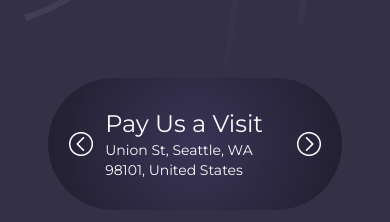
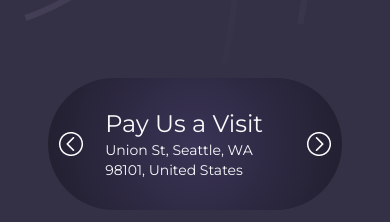
Before and after one commit to EvaldasP/hydra-landing-page, an Angular app: page / in a window 390 px wide. Shown: the part 821-1043 px from the top of the page. Built offline with nearby package versions, Linux system fonts and the light colour scheme.

Commit message:
adjustments for small view

```diff
--- a/src/app/sections/hero/components/hero-contacts/hero-contacts.component.html
+++ b/src/app/sections/hero/components/hero-contacts/hero-contacts.component.html
@@ -30,7 +30,7 @@
   class="lg:hidden flex flex-row justify-center items-center bg-custom-radial rounded-full py-4 max-sm:py-2"
 >
   <button
-    class="flex items-center flex-shrink-0 mx-[-30px]"
+    class="flex items-center flex-shrink-0 mx-[-20px]"
     (click)="swiperContainer.slidePrev()"
   >
     <img src="contact-arrow.png" alt="" />
@@ -73,7 +73,7 @@
   </div>
 
   <button
-    class="flex items-center flex-shrink-0 mx-[-30px]"
+    class="flex items-center flex-shrink-0 mx-[-20px]"
     (click)="swiperContainer.slideNext()"
   >
     <img src="contact-arrow.png" class="rotate-180" alt="" />
--- a/src/app/sections/services/componenets/service-card/service-card.component.html
+++ b/src/app/sections/services/componenets/service-card/service-card.component.html
@@ -1,5 +1,5 @@
 <div
-  class="flex flex-col items-center p-5 w-[300px] max-sm:w-[250px] text-slate-50 bg-custom-radial rounded-[2rem] m-2"
+  class="flex flex-col items-center p-5 w-[300px] max-sm:w-[200px] text-slate-50 bg-custom-radial rounded-[2rem] m-2"
 >
   <img
     class="rounded-full border-[0.5rem] border-black border-opacity-10"
--- a/src/app/sections/tech/tech.component.html
+++ b/src/app/sections/tech/tech.component.html
@@ -27,7 +27,7 @@
       @for (company of companies; track company) {
       <swiper-slide>
         <div class="flex items-center justify-between flex-wrap">
-          <img [src]="company" [alt]="company" class="h-[200px]" />
+          <img [src]="company" [alt]="company" class="h-[150px] lg:h-[200px]" />
         </div>
       </swiper-slide>
       }
--- a/src/styles.scss
+++ b/src/styles.scss
@@ -9,3 +9,7 @@
   padding: 0;
   font-family: "Montserrat", sans-serif;
 }
+html,
+body {
+  overflow-x: hidden;
+}
```
